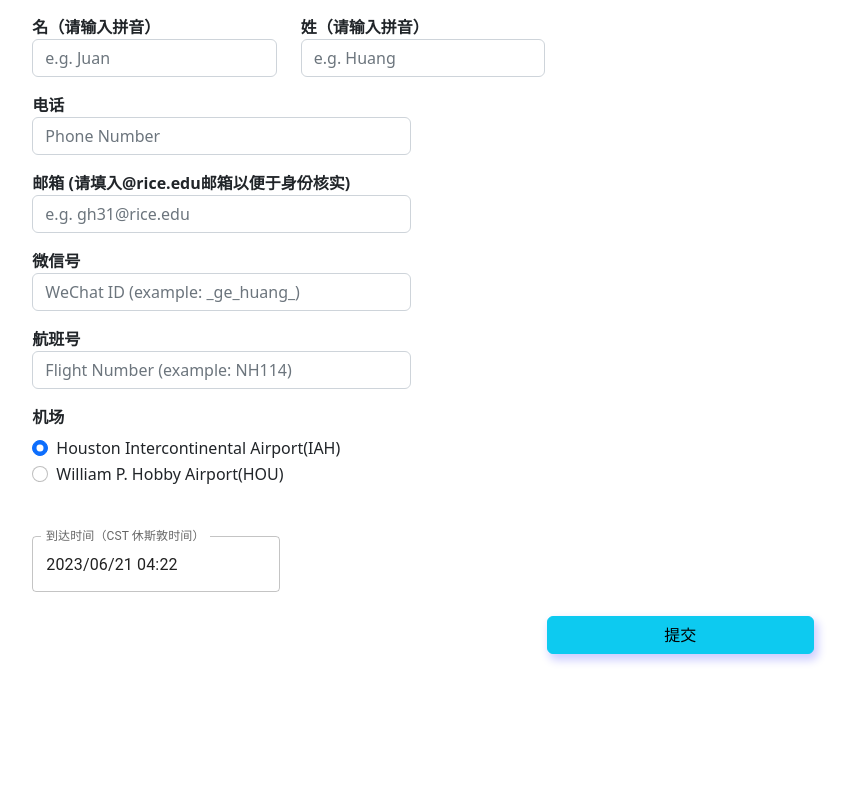
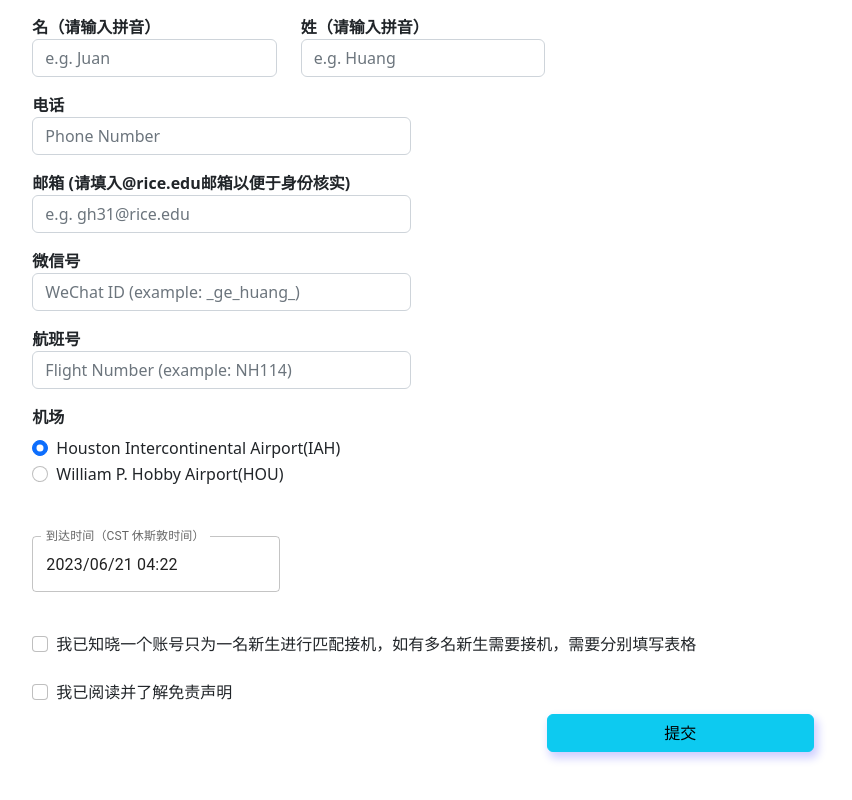
Before and after one commit to RCSSA/Freshmen-Airport-Pickup-Frontend, a React (Create React App) app in the folder airport-pickup/: page /studentregister in a window 1280 px wide. Shown: the part 336-1136 px from the top of the page, without its empty margins (217-1069 px from the left). Before the commit the page ends 1062 px from the top, so only its background shows below. Built offline with nearby package versions, Linux system fonts and the light colour scheme.

Commit message:
Add info based on Kexin's feedback

```diff
--- a/airport-pickup/src/pages/students/newStudentPage.js
+++ b/airport-pickup/src/pages/students/newStudentPage.js
@@ -133,7 +133,7 @@ export default function NewStudentPage(props) {
                     </label>
                     <input
                       type="text"
-                      pattern = "[A-Za-z]+"
+                      pattern="[A-Za-z]+"
                       className="form-control"
                       id="validationCustom01"
                       placeholder="e.g. Juan"
@@ -148,7 +148,7 @@ export default function NewStudentPage(props) {
                     </label>
                     <input
                       type="text"
-                      pattern = "[A-Za-z]+"
+                      pattern="[A-Za-z]+"
                       className="form-control"
                       id="validationCustom02"
                       placeholder="e.g. Huang"
@@ -293,6 +293,30 @@ export default function NewStudentPage(props) {
                     </LocalizationProvider>
                   </div>
                 </div>
+                <div className="form-check mt-4">
+                  <input
+                    className="form-check-input"
+                    type="checkbox"
+                    name="flexRadioDefault"
+                    id="flexRadioDefault1"
+                    required
+                  />
+                  <label className="form-check-label" for="flexRadioDefault1">
+                    我已知晓一个账号只为一名新生进行匹配接机，如有多名新生需要接机，需要分别填写表格
+                  </label>
+                </div>
+                <div className="form-check mt-4">
+                  <input
+                    className="form-check-input"
+                    type="checkbox"
+                    name="flexRadioDefault"
+                    id="flexRadioDefault2"
+                    required
+                  />
+                  <label className="form-check-label" for="flexRadioDefault2">
+                    我已阅读并了解免责声明
+                  </label>
+                </div>
                 <div className="d-flex justify-content-end">
                   <button
                     className="btn btn-info homepage-btn my-2"
--- a/airport-pickup/src/pages/volunteers/ChooseTimePage.js
+++ b/airport-pickup/src/pages/volunteers/ChooseTimePage.js
@@ -181,7 +181,9 @@ export default function ChooseTimePage(props) {
     <div className="row justify-content-center py-5">
       <div className="col-12 col-md-8">
         <h1 className="fw-bold my-4">志愿者接机时间选择</h1>
-        <div className="mt-0 mb-4">请选择接机时间并完善细节，谢谢~</div>
+        <div className="mt-0 mb-4">
+          请选择接机时间并完善细节，每名志愿者最多选择10名新生，谢谢~
+        </div>
         <div className="row">
           <div className="col-lg-9 col-12">
             <FullCalendarModel
--- a/airport-pickup/src/pages/volunteers/Registerpage.js
+++ b/airport-pickup/src/pages/volunteers/Registerpage.js
@@ -71,7 +71,7 @@ export default function RegisterPage(props) {
       <div className="col-12 col-md-8">
         <h1 className="fw-bold my-4">接机志愿者注册</h1>
         <div className="col-12 col-md-8">
-          谢谢您参与接机！问卷实时更新，欢迎您选择合适的时间！如果想要接多位学生可多次提交本问卷~
+          谢谢您参与接机！问卷实时更新，欢迎您选择合适的时间！每名志愿者最多选择10名新生~
         </div>
         <div className="my-2">
           免责声明：
@@ -85,7 +85,7 @@ export default function RegisterPage(props) {
             <div className="fw-bold mb-2">名（请输入拼音）</div>
             <input
               type="text"
-              pattern = "[A-Za-z]+"
+              pattern="[A-Za-z]+"
               className="form-control"
               value={firstName}
               onChange={(e) => setFirstName(e.target.value)}
@@ -97,7 +97,7 @@ export default function RegisterPage(props) {
             <div className="fw-bold mb-2">姓（请输入拼音）</div>
             <input
               type="text"
-              pattern = "[A-Za-z]+"
+              pattern="[A-Za-z]+"
               className="form-control"
               value={lastName}
               onChange={(e) => setLastName(e.target.value)}
@@ -107,12 +107,11 @@ export default function RegisterPage(props) {
           </div>
           <div className="my-2 col-12 col-md-6">
             <div className="mb-2">
-              <b>邮箱</b> (请填入@rice.edu邮箱以便于身份核实)
+              <b>邮箱</b>
             </div>
             <input
               type="email"
               id="email"
-              pattern=".+@rice.edu"
               value={email}
               onChange={(e) => setEmail(e.target.value)}
               className="form-control"
@@ -150,7 +149,7 @@ export default function RegisterPage(props) {
           <div className="form-check mt-4">
             <input
               className="form-check-input"
-              type="radio"
+              type="checkbox"
               name="flexRadioDefault"
               id="flexRadioDefault1"
               required
--- a/airport-pickup/src/pages/volunteers/TimeInfoPage.js
+++ b/airport-pickup/src/pages/volunteers/TimeInfoPage.js
@@ -47,7 +47,7 @@ export default function TimeInfoPage(props) {
     <div className="full-width ">
       <div className="full-width d-flex flex-column align-items-center p-5">
         <h1 className="fw-bold my-4">接机信息</h1>
-        <div className="fw-bold">您好，匹配信息如下：</div>
+        <div className="fw-bold">您好，匹配信息如下（最多10名）：</div>
 
         <div>
           {/* 分配信息 */}
```
